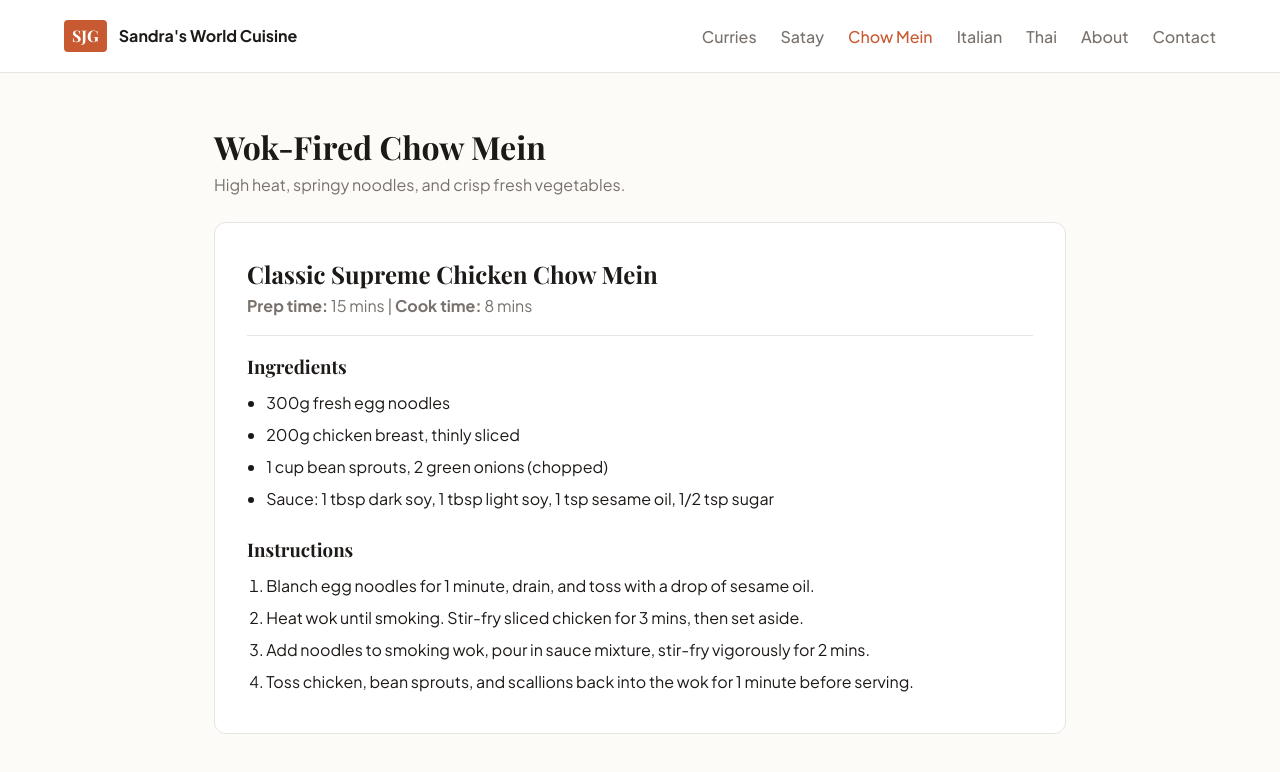
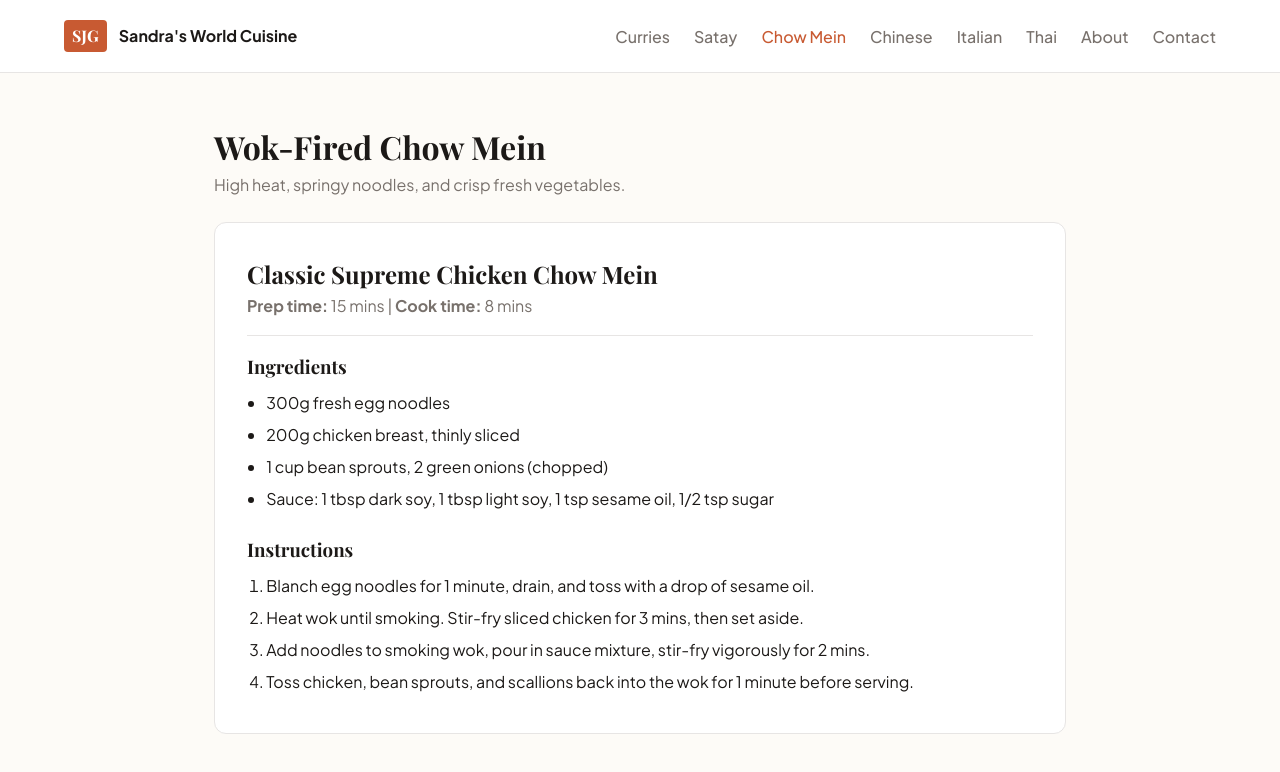
Before and after one commit to Rambleon700/Sandra-s-World-Cuisine-, a plain HTML site: page chow-mein.html in a window 1280 px wide. Drawn offline with nearby package versions, Linux system fonts and the light colour scheme.

Commit message:
Add Chinese link to navigation in chow-mein.html

```diff
--- a/chow-mein.html
+++ b/chow-mein.html
@@ -34,6 +34,7 @@
         <li><a href="./curries.html">Curries</a></li>
         <li><a href="./satay.html">Satay</a></li>
         <li><a href="./chow-mein.html" style="color:var(--accent);">Chow Mein</a></li>
+        <li><a href="./chinese.html">Chinese</a></li>
         <li><a href="./italian.html">Italian</a></li>
         <li><a href="./thai.html">Thai</a></li>
         <li><a href="./about.html">About</a></li>
```
